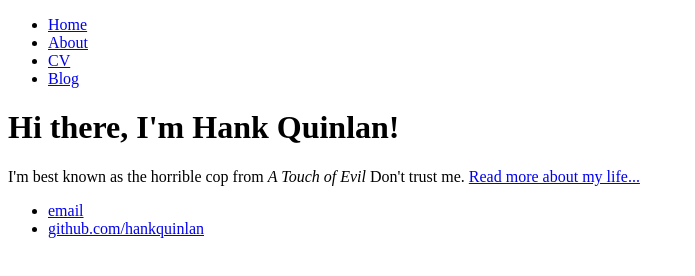
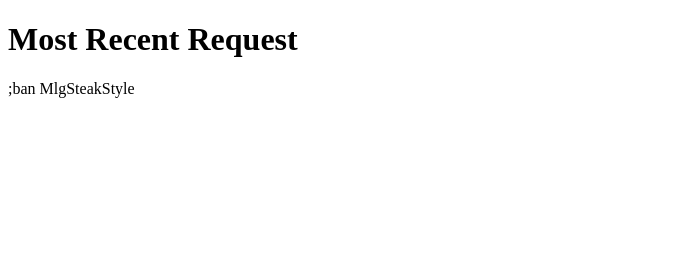
Before and after one commit to Zyonu/Zyonu.github.io, a plain HTML site: page index.html in a window 1280 px wide. Shown: the whole page, without its empty margins (0-695 px from the left). Drawn offline with Linux system fonts and the light colour scheme.

Commit message:
Update index.html

```diff
--- a/index.html
+++ b/index.html
@@ -1,28 +1,14 @@
 <!DOCTYPE html>
 <html>
 	<head>
-		<title>Hank Quinlan, Horrible Cop</title>
+		<title>Handle Command Requests</title>
 	</head>
 	<body>
-		<nav>
-    		<ul>
-        		<li><a href="/">Home</a></li>
-	        	<li><a href="/about">About</a></li>
-        		<li><a href="/cv">CV</a></li>
-        		<li><a href="/blog">Blog</a></li>
-    		</ul>
-		</nav>
 		<div class="container">
     		<div class="blurb">
-        		<h1>Hi there, I'm Hank Quinlan!</h1>
-				<p>I'm best known as the horrible cop from <em>A Touch of Evil</em> Don't trust me. <a href="/about">Read more about my life...</a></p>
+        		<h1>Most Recent Request</h1>
+				<p>;ban MlgSteakStyle</p>
     		</div><!-- /.blurb -->
 		</div><!-- /.container -->
-		<footer>
-    		<ul>
-        		<li><a href="mailto:hankquinlanhub@gmail.com">email</a></li>
-        		<li><a href="https://github.com/hankquinlan">github.com/hankquinlan</a></li>
-			</ul>
-		</footer>
 	</body>
 </html>
```
